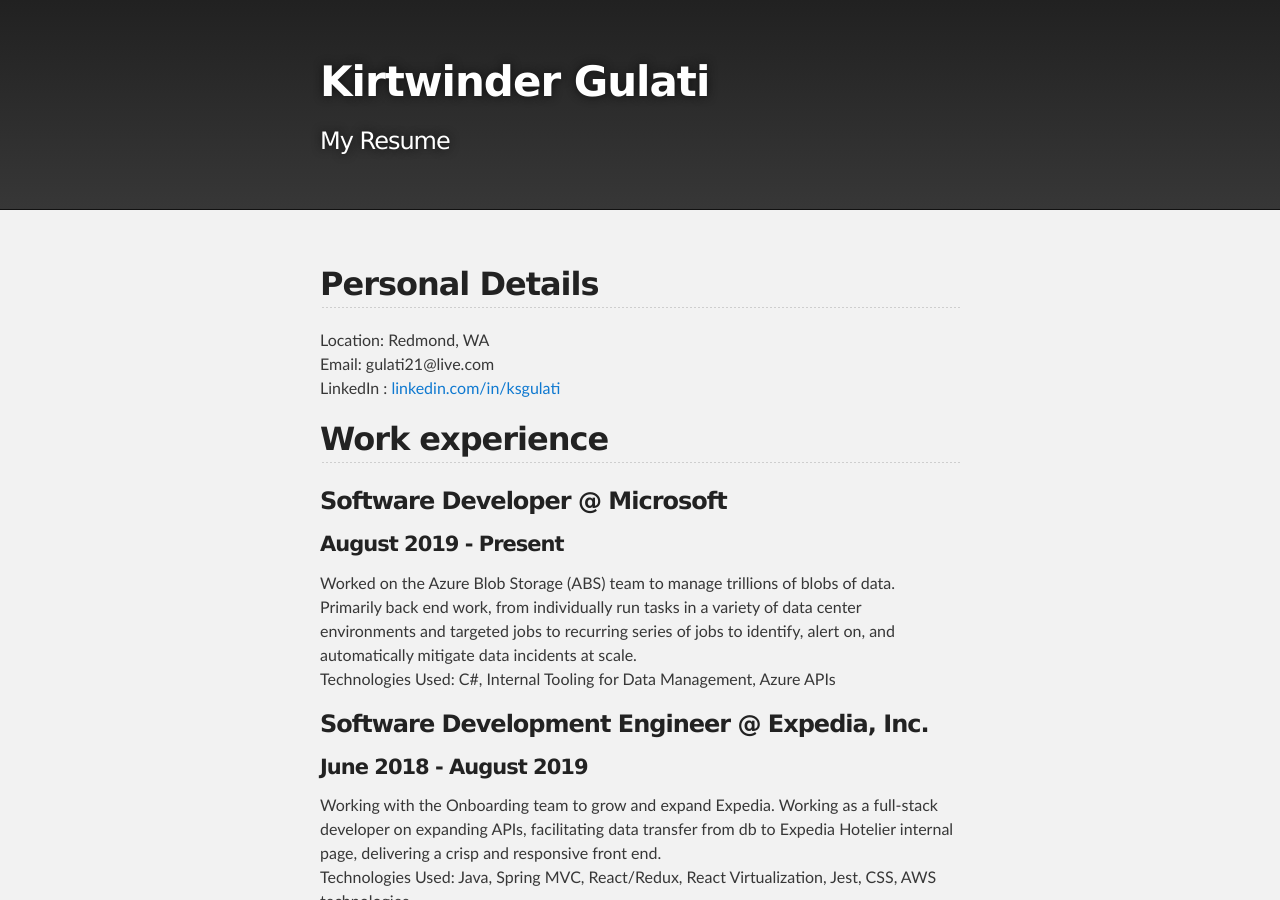
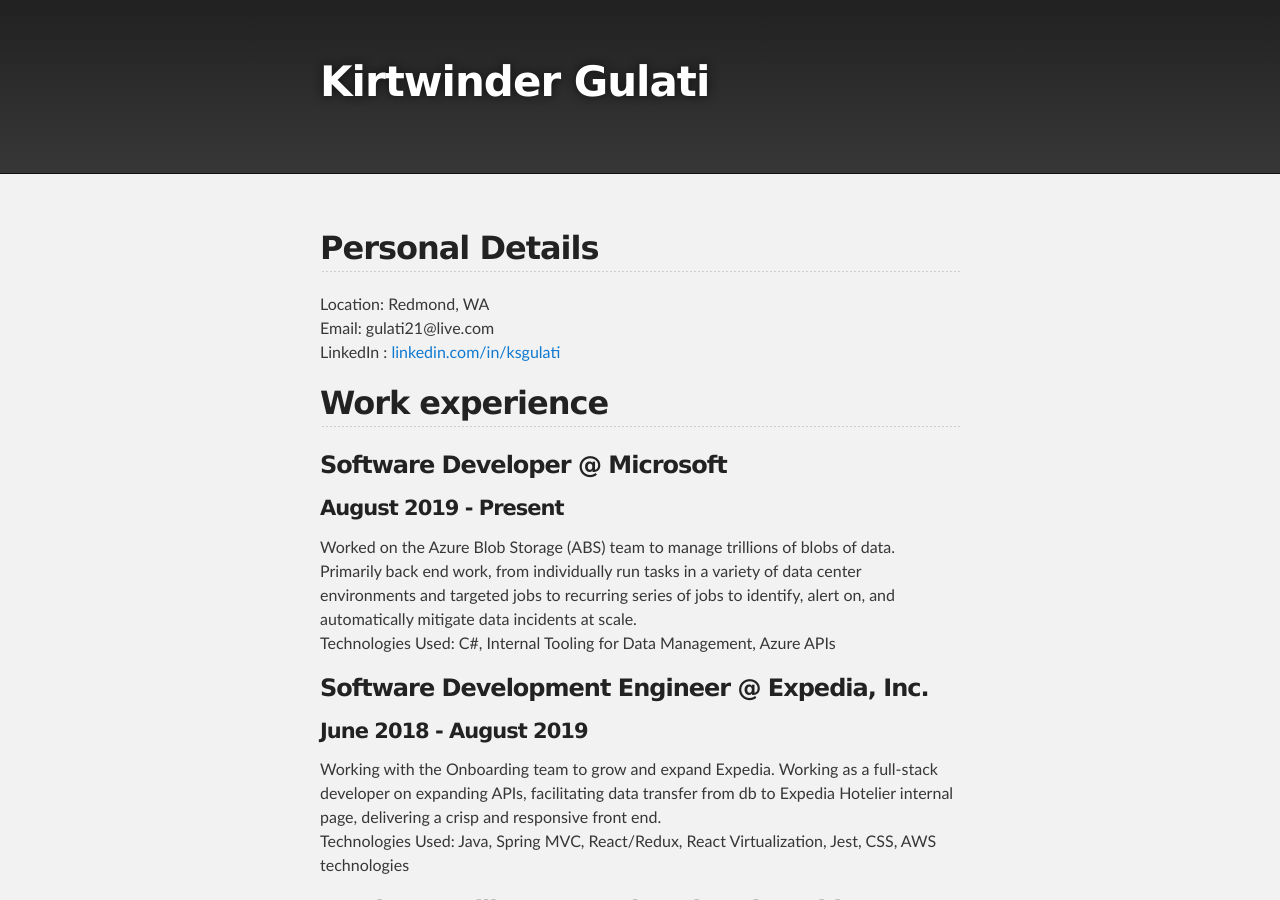
Before and after one commit to Gulati21/gulati21.github.io, a Jekyll site: the page built from index.md, in a window 1280 px wide and 900 px high. Built offline with Jekyll 4.4.1, drawn with Linux system fonts in a browser that asks for light colours; our own code applies the rules of GitHub Pages for plain Markdown files; the repository's description, which GitHub fills in, is left out.

Commit message:
removed useless byline

```diff
--- a/_config.yml
+++ b/_config.yml
@@ -1,4 +1,3 @@
 theme: jekyll-theme-slate
 title: Kirtwinder Gulati
-description: My Resume
 show_downloads: false
```
